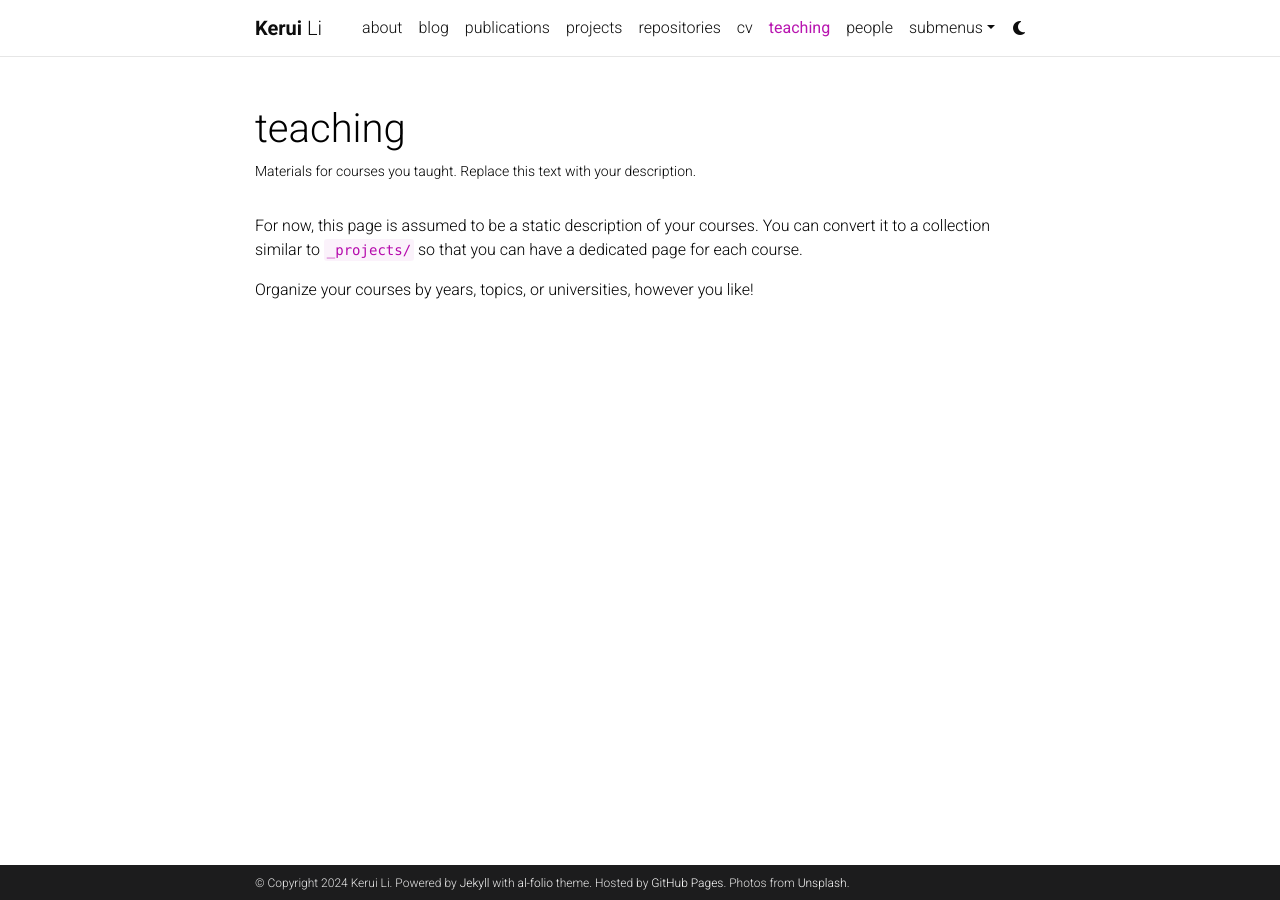
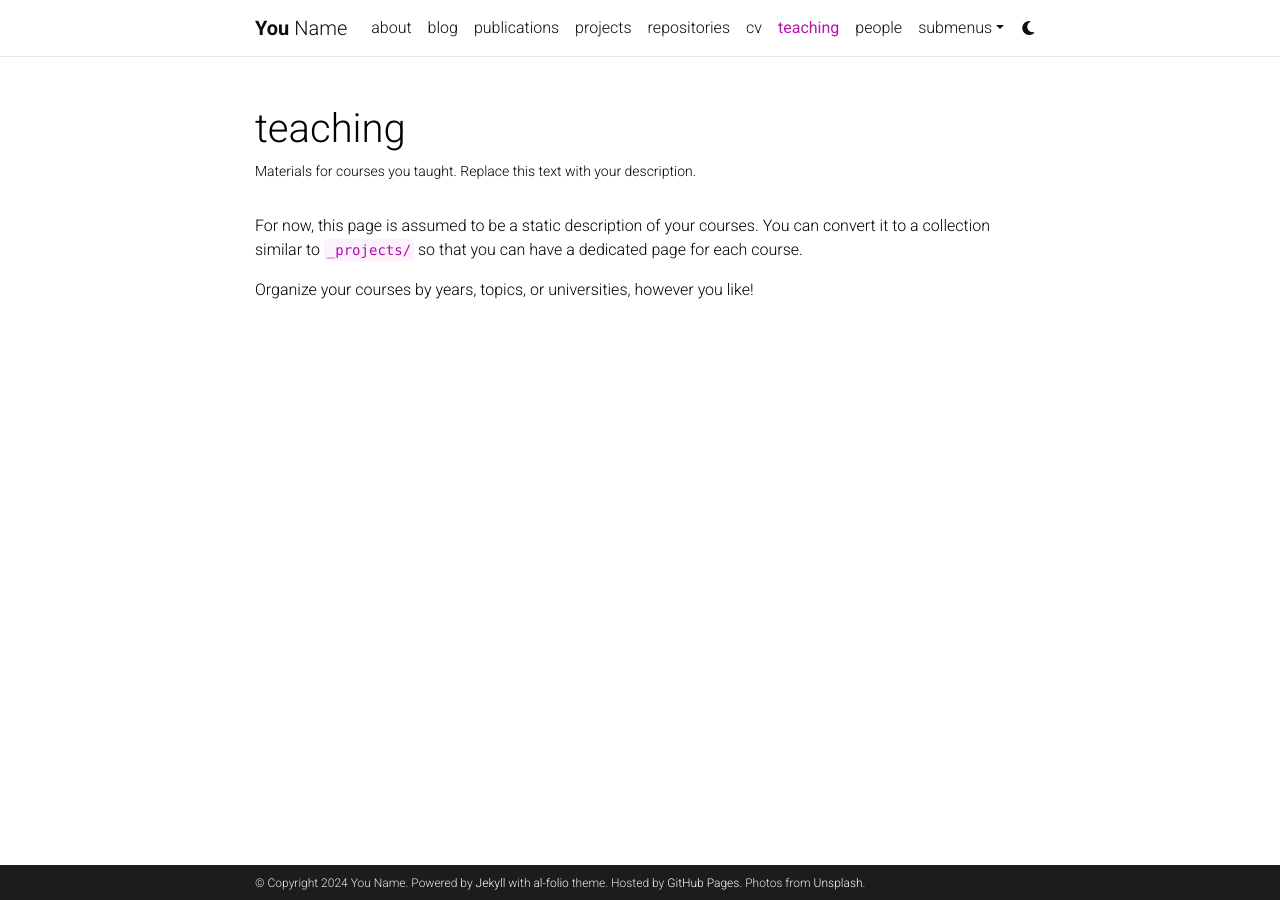
Before and after one commit to keruili/keruili.github.io, a Jekyll site: the page built from _pages/teaching.md, in a window 1280 px wide. Built offline with Jekyll 4.4.1, drawn with Linux system fonts in a browser that asks for light colours; full-size pictures stand in for the smaller copies a plugin makes; comment, search, counter and statistics services are not loaded; a style sheet for code colours, icons or effects is not loaded.

Commit message:
Update _config.yml

```diff
--- a/_config.yml
+++ b/_config.yml
@@ -3,10 +3,10 @@
 # -----------------------------------------------------------------------------
 
 title: blank # the website title (if blank, full name will be used instead)
-first_name: Kerui
+first_name: You
 middle_name:
-last_name: Li
-email: krli@connect.hku.hk
+last_name: Name
+email: you@example.com
 description: > # the ">" symbol means to ignore newlines until "footer_text:"
   A simple, whitespace theme for academics. Based on [*folio](https://github.com/bogoli/-folio) design.
 footer_text: >
@@ -105,7 +105,7 @@ zotero_username: # your zotero username
 wechat_qr: # filename of your wechat qr-code saved as an image (e.g., wechat-qr.png if saved to assets/img/wechat-qr.png)
 
 contact_note: >
-  Feel free to contact me if you are interested in my research.
+  You can even add a little note about which of these is the best way to reach you.
 
 # -----------------------------------------------------------------------------
 # Analytics and search engine verification
@@ -159,8 +159,8 @@ disqus_shortname: al-folio # put your disqus shortname
 # If you have blog posts published on medium.com or other external sources,
 # you can display them in your blog by adding a link to the RSS feed.
 external_sources:
-  - name:
-    rss_url:
+  - name: medium.com
+    rss_url: https://medium.com/@al-folio/feed
 
 # -----------------------------------------------------------------------------
 # Collections
@@ -275,8 +275,8 @@ display_categories: ['blockquotes'] # these categories will be displayed on the
 
 scholar:
 
-  last_name: [Li]
-  first_name: [Kerui]
+  last_name: [Einstein]
+  first_name: [Albert, A.]
 
   style: apa
   locale: en
```
